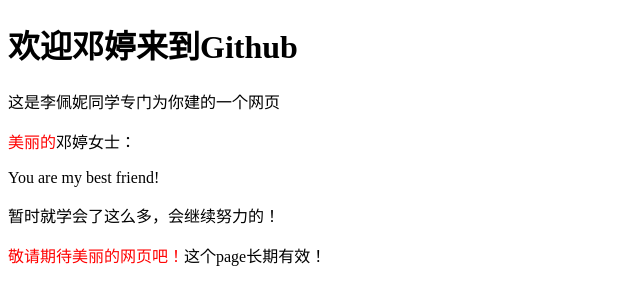
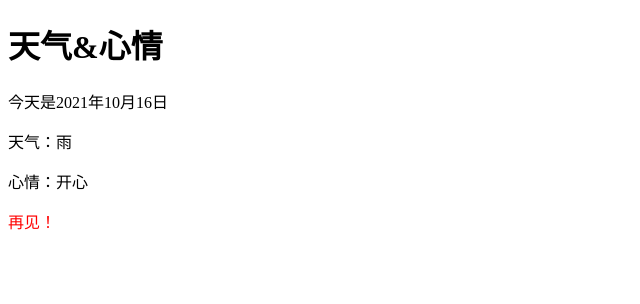
Before and after one commit to CHN-song/fantastic-journey, a plain HTML site: page index.html in a window 1280 px wide. Shown: the whole page, without its empty margins (0-640 px from the left). Drawn offline with Linux system fonts and the light colour scheme.

Commit message:
Add files via upload

```diff
--- a/index.html
+++ b/index.html
@@ -1,16 +1,15 @@
 <!DOCTYPE html>
 <html>
     <head>
-        <title>欢迎</title>
         <meta charset="utf-8">
-        <meta name="keywords" content="欢迎，邓婷">
+        <meta name="keywords" content="everything">
+        <title>天气&心情</title>
     </head>
     <body>
-        <h1>欢迎邓婷来到Github</h1>
-        <p>这是李佩妮同学专门为你建的一个网页</p>
-        <p><font color="red" size="3">美丽的</font>邓婷女士：</p>
-        <p>You are my best friend!</p>
-        <p>暂时就学会了这么多，会继续努力的！</p>
-        <p><font color="red">敬请期待美丽的网页吧！</font>这个page长期有效！</p>
+        <h1>天气&心情</h1>
+        <p>今天是2021年10月16日</p>
+        <p>天气：雨</p>
+        <p>心情：开心</p>
+        <p><font color="red">再见！</font></p>
     </body>
 </html>
```
